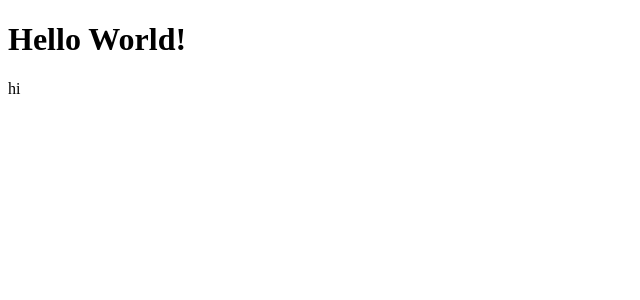
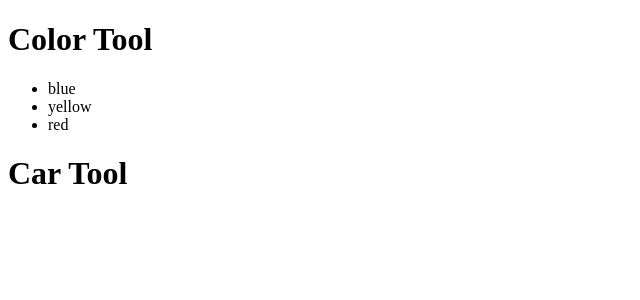
Before and after one commit to t4d-classes/react-typescript_01292020, a React (Create React App) app in the folder demo-app/: page / in a window 1280 px wide. Shown: the top 300 px of the page, without its empty margins (0-640 px from the left). Built offline with nearby package versions, Linux system fonts and the light colour scheme.

Commit message:
add code demos

```diff
--- /dev/null
+++ b/demo-app/src/components/CarTool.tsx
@@ -0,0 +1,9 @@
+import React from 'react';
+
+export const CarTool = () => {
+
+  return <header>
+    <h1>Car Tool</h1>
+  </header>;
+
+};
--- /dev/null
+++ b/demo-app/src/components/ColorTool.tsx
@@ -0,0 +1,18 @@
+import React from 'react';
+
+export const ColorTool = () => {
+
+  return (
+    <>
+      <header>
+        <h1>Color Tool</h1>
+      </header>
+      <ul>
+        <li>blue</li>
+        <li>yellow</li>
+        <li>red</li>
+      </ul>
+    </>
+  );
+
+};
--- a/demo-app/src/index.tsx
+++ b/demo-app/src/index.tsx
@@ -3,9 +3,13 @@
 import ReactDOM from 'react-dom';
 
 // named import
-import { HelloWorld } from './components/HelloWorld';
+import { ColorTool } from './components/ColorTool';
+import { CarTool } from './components/CarTool';
 
 ReactDOM.render(
-  <HelloWorld />,
+  <>
+    <ColorTool />
+    <CarTool />
+  </>,
   document.querySelector('#root'),
 );
```
Also changed, not shown: demo-app/exercises/exercise-2.md (added, +13 -0 lines).
